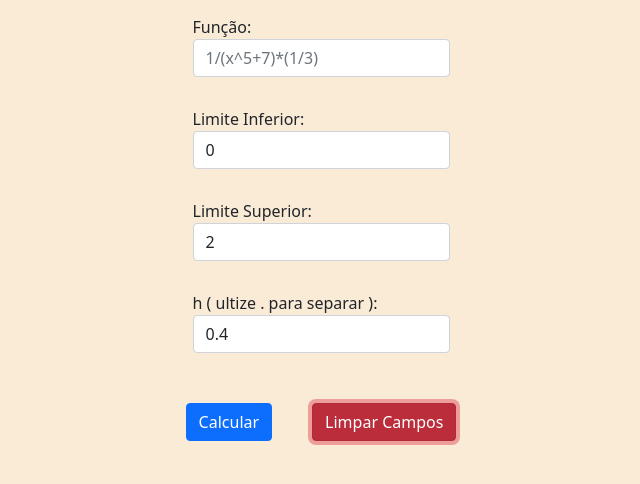
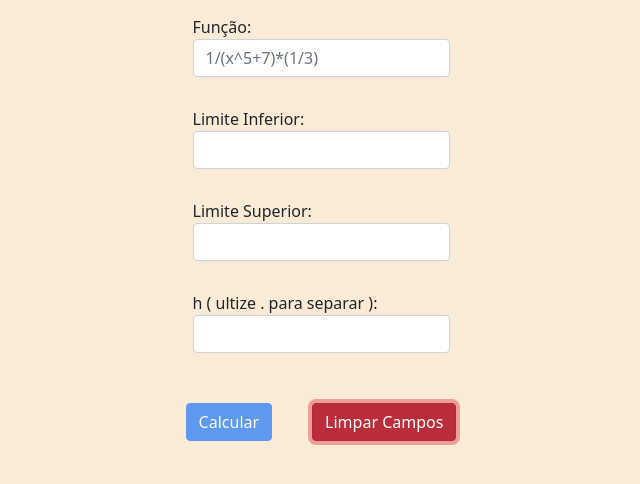
Before and after one commit to LuizSouzaDias/trabalho_calculo, a plain HTML site: page index.html in a window 1280 px wide. Both pictures are taken after a click on the button "Limpar Campos". Shown: the part 98-582 px from the top of the page, without its empty margins (319-959 px from the left). Drawn offline with nearby package versions, Linux system fonts and the light colour scheme.

Commit message:
correcoes

```diff
--- a/index.html
+++ b/index.html
@@ -25,21 +25,21 @@
             <div class="container-input">
               <div class="form-group">
                   <label for="limite_inferior">Limite Inferior:</label>
-                  <input type="number" value="1.2" class="form-control" id="limite_inferior" required onchange="habilitarBtn()">
+                  <input type="number" class="form-control" id="limite_inferior" required onchange="habilitarBtn()">
               </div>
             </div>
 
           <div class="container-input">
             <div class="form-group">
                 <label for="limite_superior">Limite Superior:</label>
-                <input type="number" value="1.5" class="form-control" id="limite_superior" required onchange="habilitarBtn()">
+                <input type="number" class="form-control" id="limite_superior" required onchange="habilitarBtn()">
             </div>
           </div>
 
         <div class="container-input">
           <div class="form-group">
               <label for="h">h ( ultize . para separar ):</label>
-              <input type="number" value="0.1" class="form-control" id="h" placeholder="" required onchange="habilitarBtn()">
+              <input type="number" class="form-control" id="h" placeholder="" required onchange="habilitarBtn()">
           </div>
         </div>
 
--- a/js/script.js
+++ b/js/script.js
@@ -119,8 +119,8 @@ function f(funcao,x) {
 }
 
 function limparCampos(){
-    document.getElementById('limite_superior').value = "2";
-    document.getElementById('limite_inferior').value = "0";
-    document.getElementById('h').value = "0.4";
-    document.getElementById('btn_calcular').disabled = false;
+    document.getElementById('limite_superior').value = "";
+    document.getElementById('limite_inferior').value = "";
+    document.getElementById('h').value = "";
+    document.getElementById('btn_calcular').disabled = true;
 }
```
